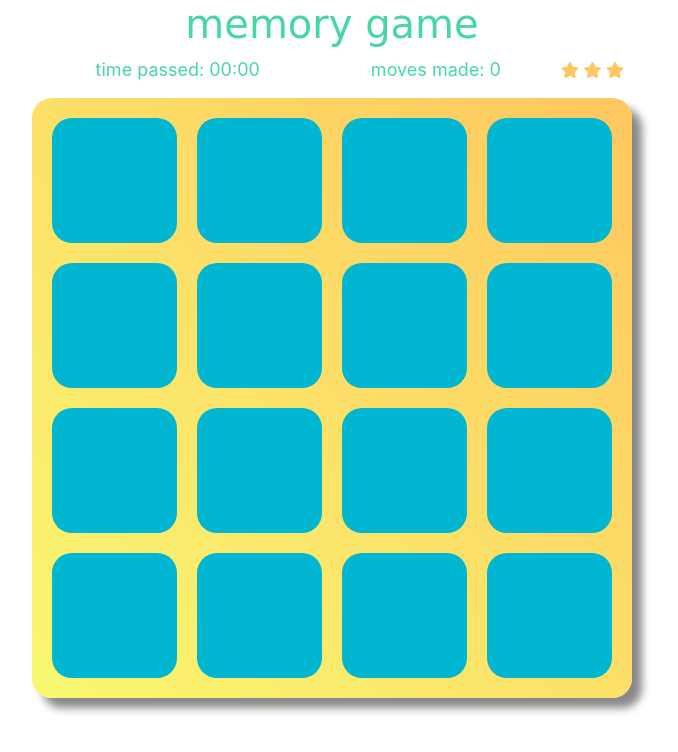
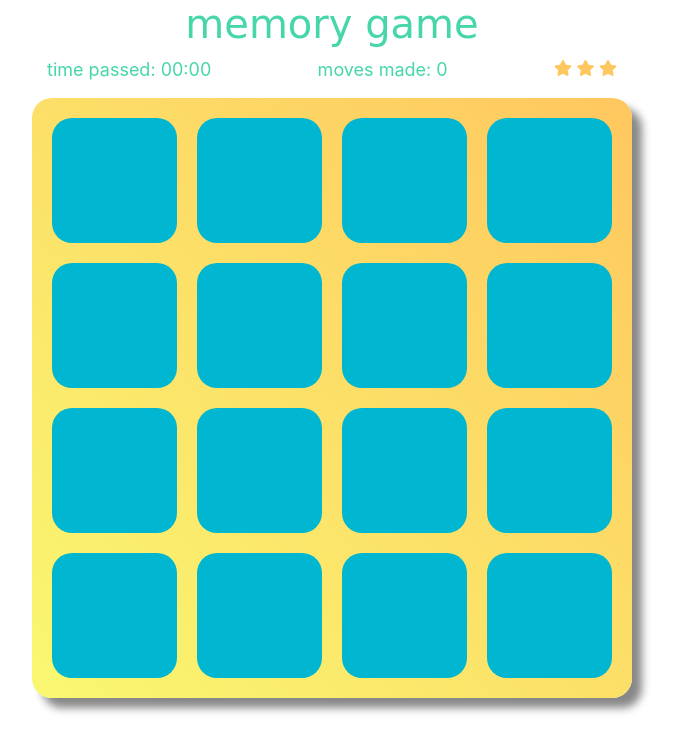
Before and after one commit to Jooolian/Matching-Game, a plain HTML site: page index.html in a window 1280 px wide. Shown: the whole page, without its empty margins (308-986 px from the left). Drawn offline with nearby package versions, Linux system fonts and the light colour scheme; a web font is replaced by a local one.

Commit message:
correct info text spacing

```diff
--- a/css/styles.css
+++ b/css/styles.css
@@ -9,7 +9,6 @@ h1 {
 }
 
 #timePassed, #movesMade {
-    margin: 5%;
     color:  #46d6aa;
     font-size: 18px;
 }
@@ -19,7 +18,9 @@ h1 {
 }
 
 #gameInfo {
-    text-align: center;
+    width: 600px;
+    display: flex;
+    justify-content: space-between;
 }
 
 #gameField {
--- a/index.html
+++ b/index.html
@@ -12,9 +12,11 @@
         <h1>memory game</h1>
         <div id="gameInfo" class="container">
             <span id="timePassed">time passed: 00:00</span><span id="movesMade">moves made: 0</span>
-            <span id="star1" class="starRating fa fa-star fa" aria-hidden="true"></span>
-            <span id="star2" class="starRating fa fa-star fa" aria-hidden="true"></span>
-            <span id="star3" class="starRating fa fa-star fa" aria-hidden="true"></span>
+            <span id="stars">
+                <span id="star1" class="starRating fa fa-star fa" aria-hidden="true"></span>
+                <span id="star2" class="starRating fa fa-star fa" aria-hidden="true"></span>
+                <span id="star3" class="starRating fa fa-star fa" aria-hidden="true"></span>
+            </span>
         </div>
         <div class="container" id="gameField">
             <ul class="container">
```
